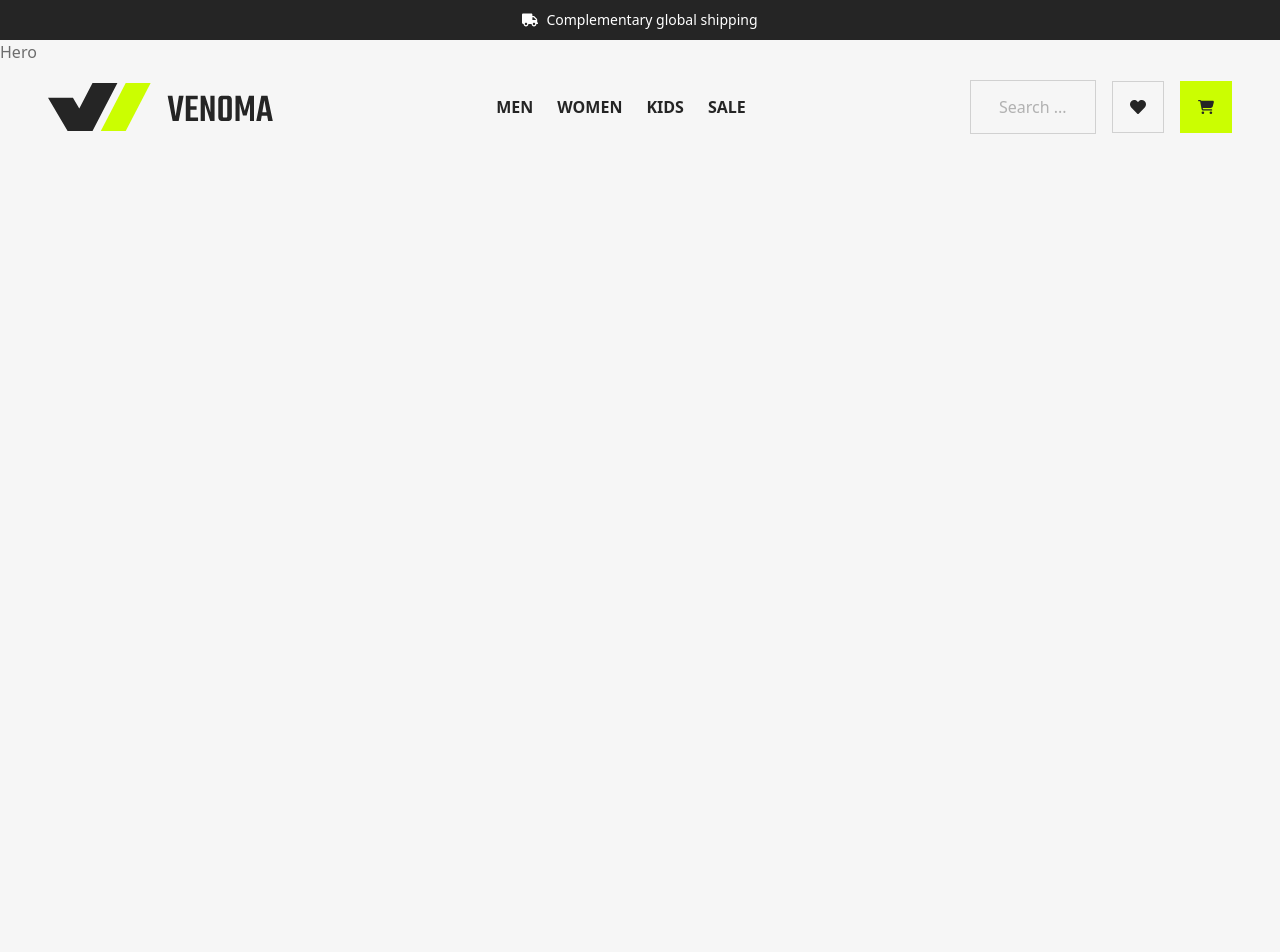
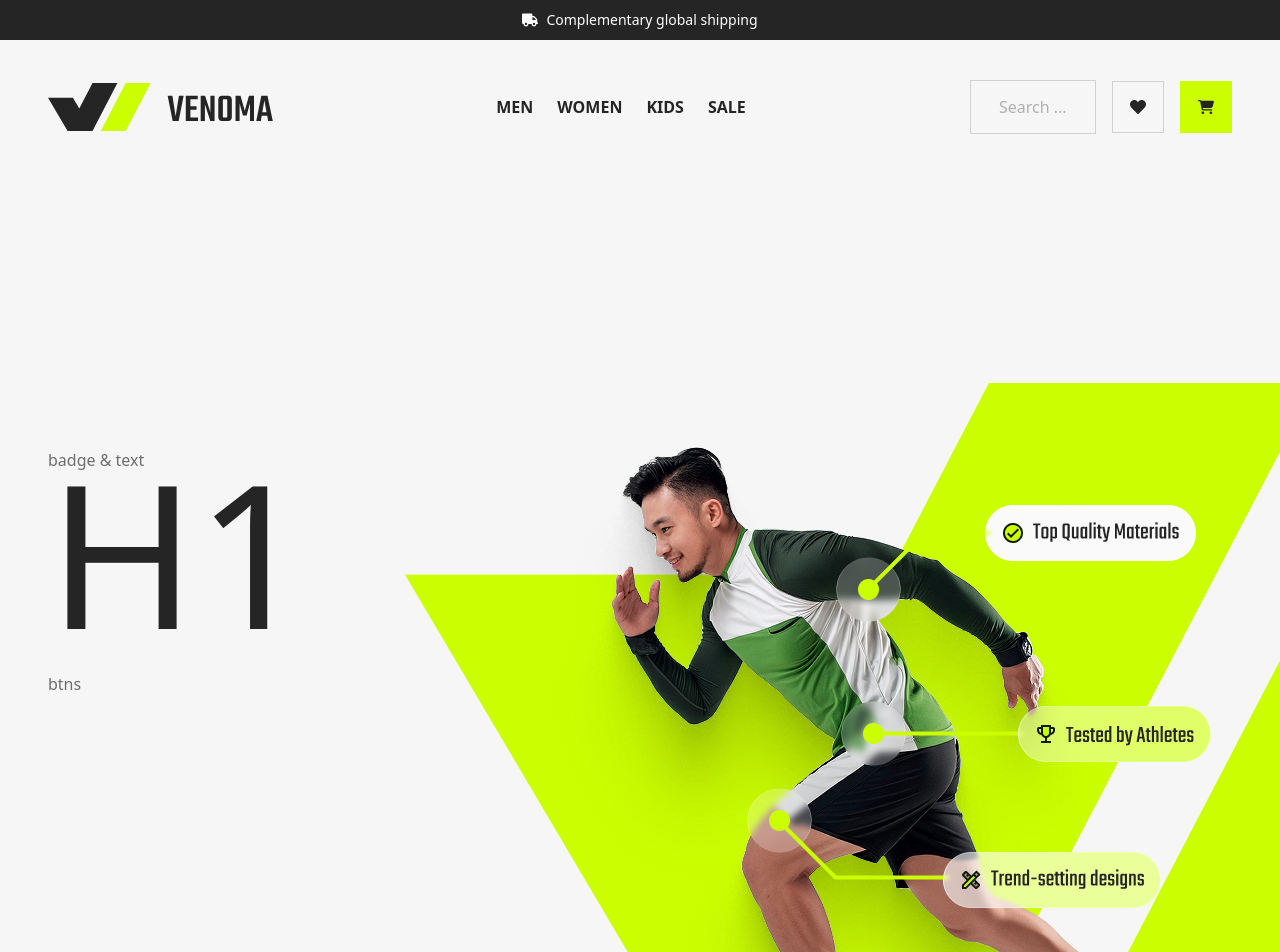
Before and after one commit to Jisap/next15-Sports-Website-with-tailwindcss, a Next.js app: page / in a window 1280 px wide. Shown: the top 952 px of the page. Built offline with nearby package versions, Linux system fonts and the light colour scheme.

Commit message:
Refactor Hero component with new layout and background image
- Updated the Hero component to include a new background image and enhanced layout for better visual appeal.
- Added structured sections for text and images, improving content organization and user engagement.

```diff
--- a/components/Hero.jsx
+++ b/components/Hero.jsx
@@ -1,9 +1,32 @@
+import { FaArrowRight, FaFire, FaPlay } from "react-icons/fa"
+
 
 
 const Hero = () => {
   return (
-    <div className="bg-[#f6f6f6] xl:h-[1064px]">
-      Hero
+    <div className="bg-[#f6f6f6] xl:h-[1064px] bg-[url(/assets/img/hero/bg.png)] bg-no-repeat bg-[60%] md:bg-right-bottom xl:bg-right">
+      <div className="container mx-auto flex items-center h-full">
+        <div className="relative flex flex-col xl:flex-row items-center w-full">
+
+          {/* text */}
+          <div>
+            {/* badge & text */}
+            <div>
+              badge & text
+            </div>
+            {/* h1 */}
+            <h1 className="h1 mb-[40px]">h1</h1>
+            {/* btns */}
+            <div>btns</div>
+          </div>
+
+          {/* img */}
+          <div className="relative xl:absolute xl:-right-[100px] xl:-top-7">
+            <img src="assets/img/hero/running.png" alt="" />
+          </div>
+
+        </div>
+      </div>
     </div>
   )
 }
```
